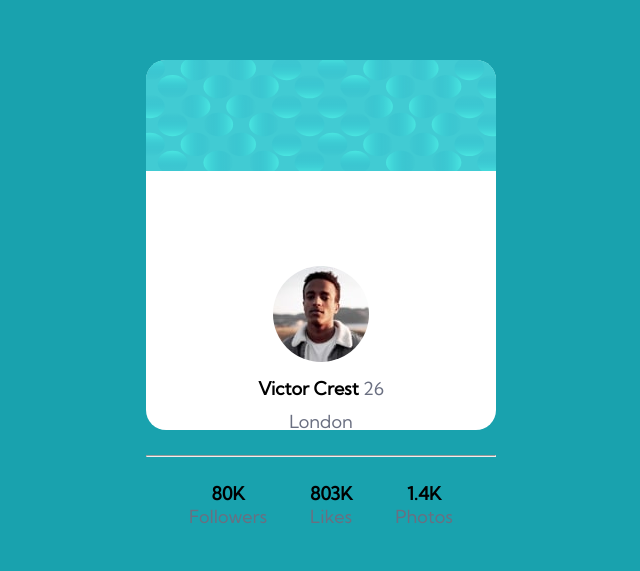
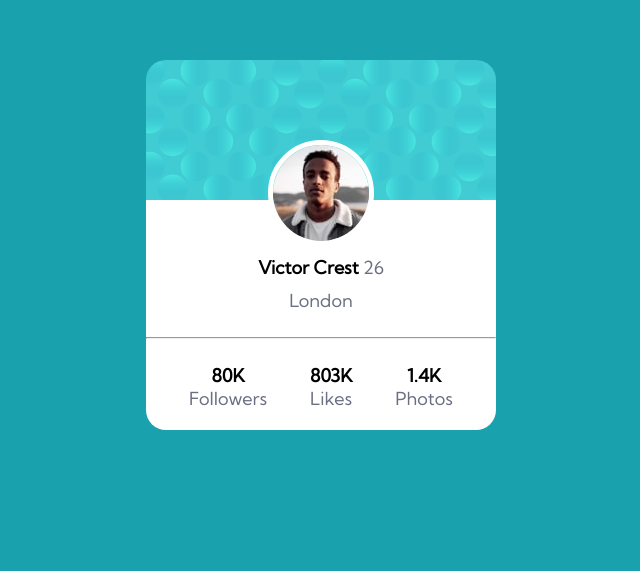
Before and after one commit to ThiaraFernandes/Profile--card-component, a plain HTML site: page index.html in a window 1280 px wide. Shown: the part 155-726 px from the top of the page, without its empty margins (319-959 px from the left). Drawn offline with Linux system fonts and the light colour scheme.

Commit message:
alterado a raiz

```diff
--- a/index.html
+++ b/index.html
@@ -15,10 +15,9 @@
 
 <body>
     <main class="container">
+
          <div class="cartao">
-
             <div class="informacoes-perfil">
-                <img src="src/images/bg-card.svg" alt="bg-card" class="bg">
 
                 <img src="src/images/victor.jpg" alt="foto de perfil" class="foto-perfil">
 
--- a/src/style.css
+++ b/src/style.css
@@ -34,6 +34,7 @@ hr{
    align-items: center;
    justify-content: center;
    height: 100%;
+   z-index: 15;
 }
 
 .cartao {
@@ -47,6 +48,8 @@ hr{
     border-radius: 20px;
     gap: 25px;
     margin: 20px;
+    background-image: url(images/bg-card.svg);
+    background-repeat: no-repeat;
 }
 
 .cartao .informacoes-perfil{
```
